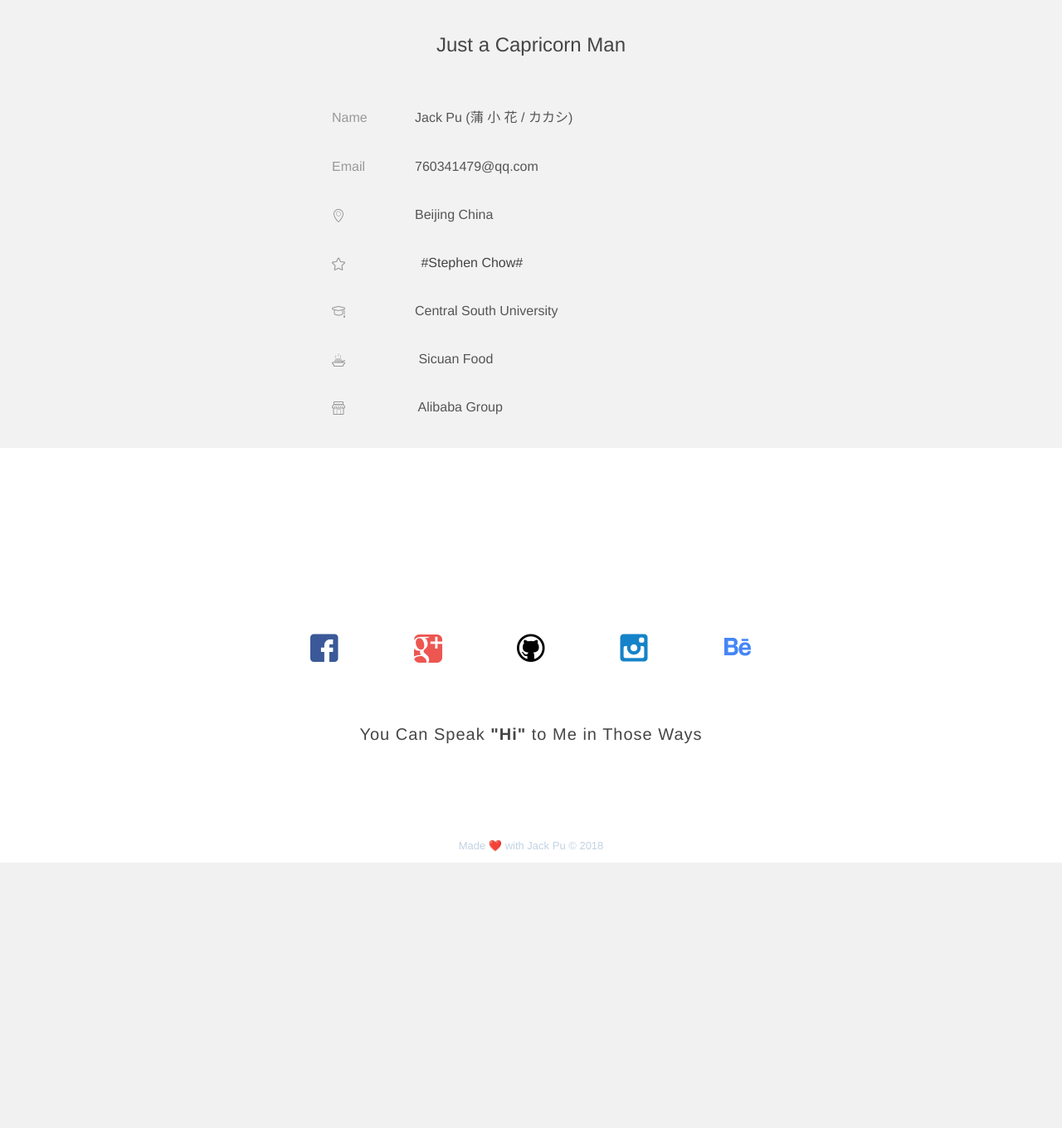
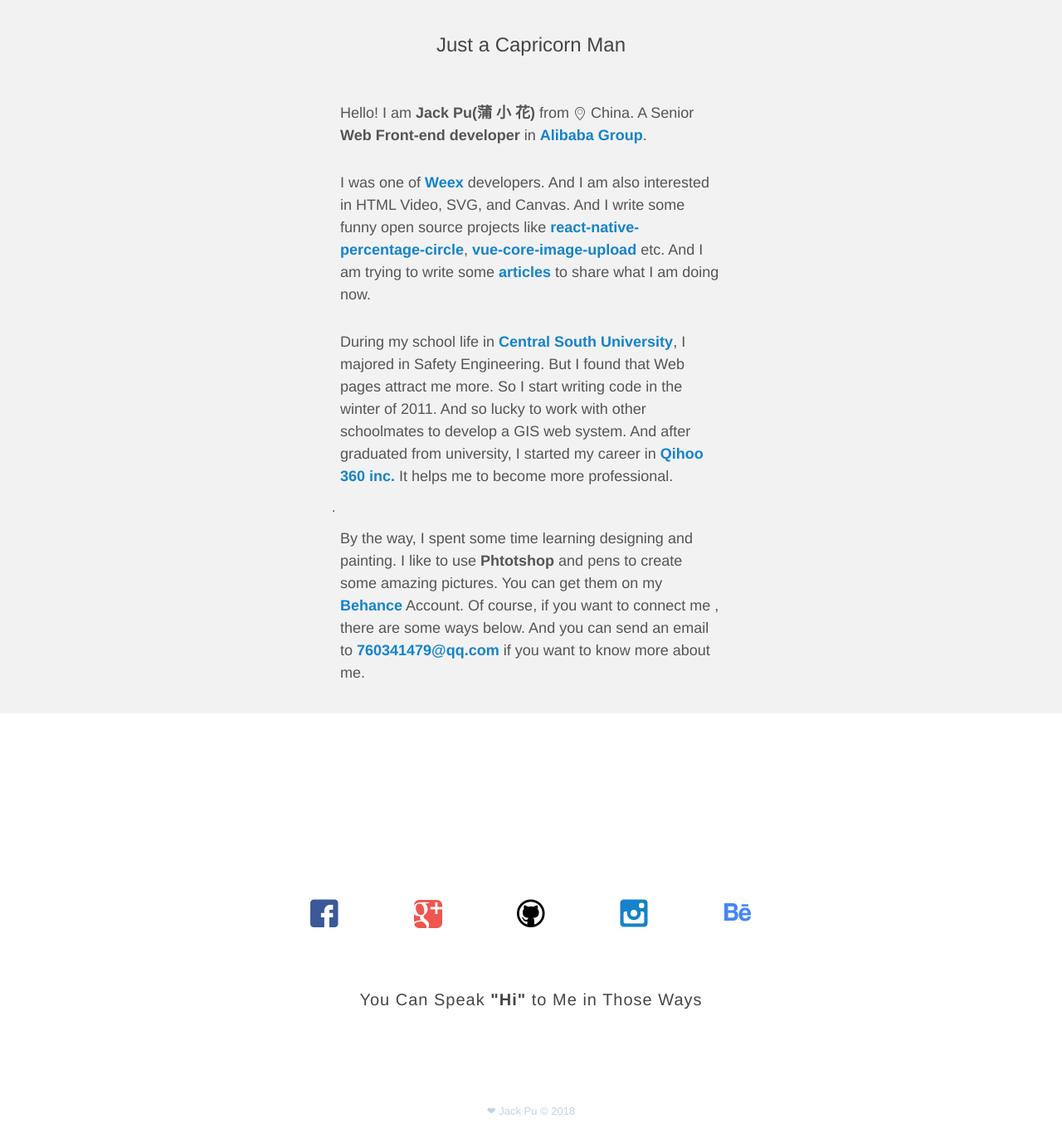
Before and after one commit to JackPu/freleap.github.io, a PHP site: page /profile/index.html in a window 1280 px wide. Shown: the part 620-1980 px from the top of the page at 83% size. Before the commit the page ends 1660 px from the top, so only its background shows below. Run offline with PHP 8.4, Linux system fonts and the light colour scheme; some libraries are stand-ins or nearby versions.

Commit message:
update profile

```diff
--- a/profile/css/page.css
+++ b/profile/css/page.css
@@ -27,7 +27,7 @@
     max-width: 100%;
 }
 a{
-    color: #0fb283;
+    color: #1583c9;
     text-decoration: none;
 }
 .hd{
@@ -87,6 +87,8 @@
     padding: 20px 0;
     font-weight: 200;
     color: #555;
+    line-height: 1.5em;
+    font-size: 18px;
 }
 .main .tab p .pre-label{
     display: inline-block;
@@ -143,7 +145,14 @@
 	height: 40px;
 	fill: currentColor;
 }
+.main .self-introduce p{
+    margin: 0px 10px;
+    padding: 15px 0;
 
+}
+.main .self-introduce p a{
+    font-weight: bold;
+}
 .social-sites{
     height: 400px;
     text-align: center;
@@ -177,6 +186,10 @@
     height: 30px;
     background: none;
     fill: currentColor;
+}
+.icon.svg-icon.icon-location.mini{
+    width: 16px;
+    height: 16px;
 }
 .tab-item:hover,.tab-item.active{
     background: #fff;
--- a/profile/index.html
+++ b/profile/index.html
@@ -12,7 +12,8 @@
     <meta content="telephone=no" name="format-detection" />
     <link rel="stylesheet" href="./css/page.css?v=2016" />
     <link rel="stylesheet" media="(max-width: 768px)"  href="./css/mobile.page.css" />
-    <link rel="stylesheet" type="text/css" href="./css/jquery-jvectormap-2.0.3.css"s />
+    <link rel="stylesheet" type="text/css" href="./css/jquery-jvectormap-2.0.3.css"/>
+    <link href="https://fonts.googleapis.com/css?family=Poiret+One" rel="stylesheet">
 </head>
 
 <body>
@@ -85,7 +86,7 @@
 <!--end svg icons-->
 <div class="hd">
     <div class="avatar-box">
-        <img src="http://img1.vued.vanthink.cn/vued067d690b1a26763e94c94b62b002f804.jpeg" />
+        <img src="http://img1.vued.vanthink.cn/vued188890d37c3ebe0e469e824c93d0948a.jpeg" />
     </div>
     <h1 class="name">Jack Pu</h1>
     <h2 class="quote">Keep Learning And Follow Your Heart</h2>
@@ -105,19 +106,23 @@
     </div>
 </div>
 <div class="main">
-    <div class="tab active" style="max-width:480px">
+    <div class="tab active self-introduce" style="max-width:480px">
         <h2 class="title">Just a Capricorn Man</h2>
-        <p><span class="pre-label">Name</span>Jack Pu (蒲 小 花 / カカシ)</p>
-        <p><span class="pre-label">Email</span>760341479@qq.com</p>
-        <p><span class="pre-label"><svg class="icon svg-icon icon-location"><use xlink:href="#icon-location"></use></svg></span>Beijing China</p>
-        <p><span class="pre-label"><svg class="icon svg-icon icon-star"><use xlink:href="#icon-star"></use></svg></span>
-            <a class="tag" href="http://www.imdb.com/name/nm0159507/">#Stephen Chow#</a>
-        </p>
-        <p><span class="pre-label"><svg class="icon svg-icon icon-study"><use xlink:href="#icon-study"></use></svg></span>Central South University</p>
-        <p><span class="pre-label"><svg class="icon svg-icon icon-food"><use xlink:href="#icon-food"></use></svg></span> Sicuan Food</p>
-        <p><span class="pre-label"><svg class="icon svg-icon icon-shop"><use xlink:href="#icon-shop"></use></svg></span>
-            Alibaba Group<br/>
-        </p>
+        <p>Hello! I am <strong>Jack Pu(蒲 小 花)</strong> from  <svg class="icon svg-icon icon-location mini"><use xlink:href="#icon-location"></use></svg></span> China. A Senior <strong>  Web Front-end developer</strong> in
+        <a href="http://www.alibabagroup.com/cn/global/home">Alibaba Group</a>.</p>
+        <p>I was one of <a href="https://github.com/alibaba/weex"> Weex </a> developers. And I am also interested in HTML Video, SVG, and Canvas. And I write some funny open source
+        projects like <a href="https://github.com/JackPu/react-native-percentage-circle">react-native-percentage-circle</a>, <a href="https://github.com/Vanthink-UED/vue-core-image-upload">vue-core-image-upload</a> etc.
+        And I am trying to write some <a href="http://www.jackpu.com/tag/web/"> articles </a> to share what I am doing now.</p>
+        <p>During my school life in <a href="http://en.csu.edu.cn/
+">Central South University</a>, I majored in Safety Engineering. But I found that Web pages attract me more. So I start writing code in the winter of 2011.
+And so lucky to work with other schoolmates to develop a GIS web system.
+ And after graduated from university, I started my career in <a href="https://www.360totalsecurity.com/en/about/">Qihoo 360 inc.</a>
+ It helps me to become more professional.</p>.
+
+        <p>By the way, I spent some time learning designing and painting.
+        I like to use <strong>Phtotshop</strong> and pens to create some amazing pictures.
+        You can get them on my <a href="https://www.behance.net/codeui">Behance</a> Account. Of course, if you want to connect me , there are some ways below.
+        And you can send an email to <a href="mailto:760341479@qq.com">760341479@qq.com</a> if you want to know more about me.</p>
     </div>
     <div class="tab">
         <h2 class="title">My Childhood Dream Is To Be a Painter</h2>
@@ -225,7 +230,7 @@
         <p class="quote">You Can Speak <strong>"Hi"</strong> to Me in Those Ways</p>
     </div>
     <div class="copyright">
-        Made ❤️ with Jack Pu &copy; 2018
+     ❤  Jack Pu &copy; 2018
     </div>
 </div>
 
```
